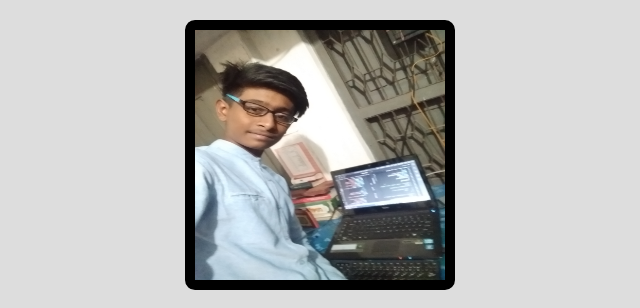
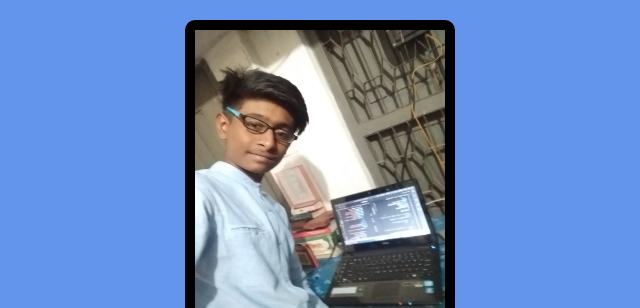
Before and after one commit to hnphighschool/hnphighschool, a plain HTML site: page devoloper.html in a window 1280 px wide. Shown: the top 308 px of the page, without its empty margins (320-960 px from the left). Drawn offline with Linux system fonts and the light colour scheme.

Commit message:
Update devoloper.html

```diff
--- a/devoloper.html
+++ b/devoloper.html
@@ -17,7 +17,7 @@ padding:20px;
 }
 .rion{
 width:250px;
-height:250px;
+height:300px;
 border:10px solid black;
 border-radius:10px;
 }
@@ -33,7 +33,7 @@ font-weight:bold;
 text-align:center;
 }
 body{
-background:#ddd;
+background:cornflowerblue;
 }
 </style>
 <body>
```
